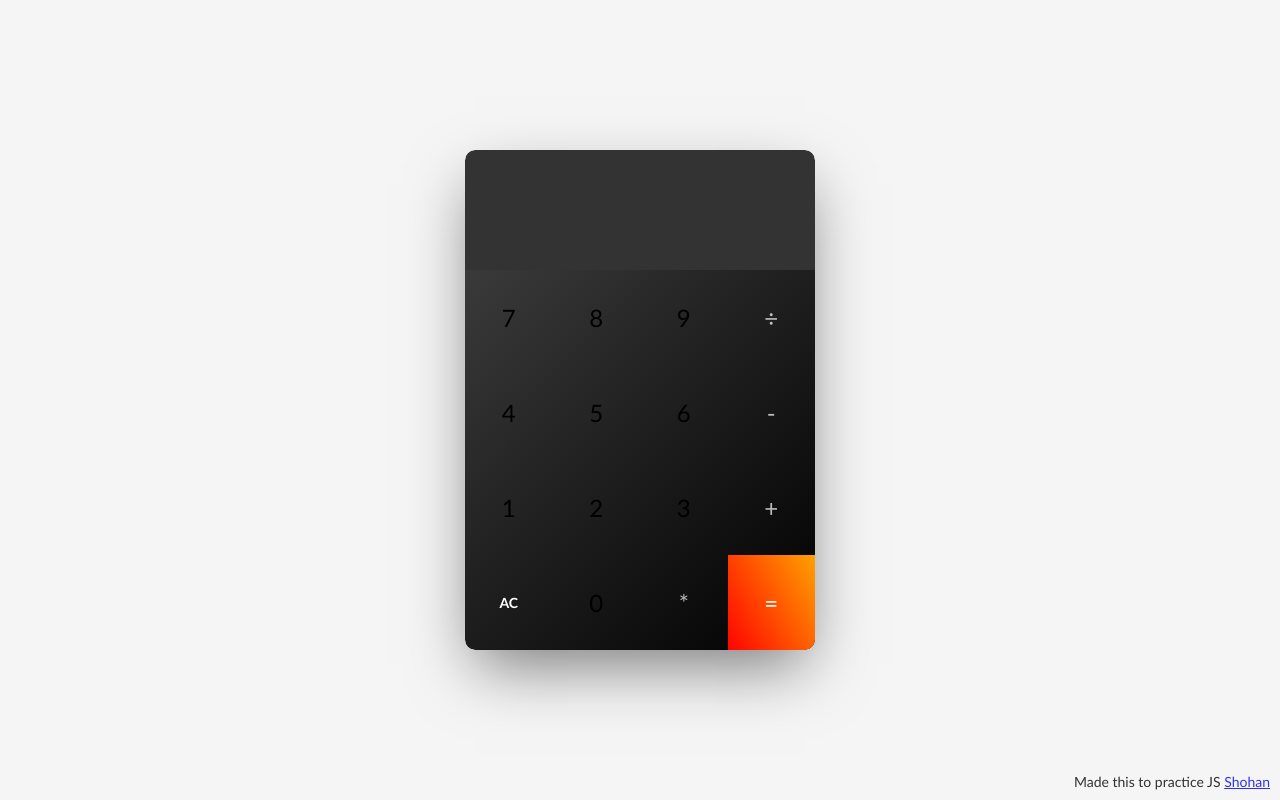
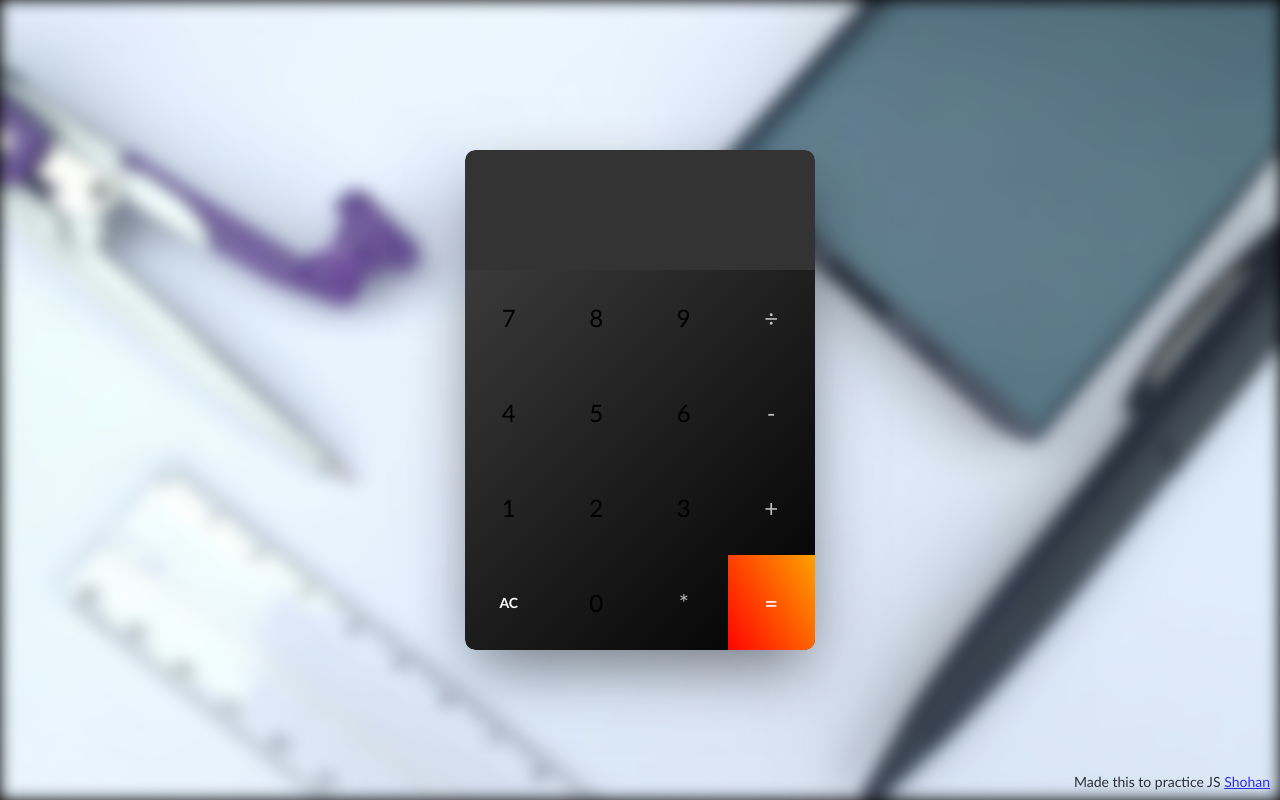
Before and after one commit to shohanislamjoy/calculator_js, a plain HTML site: page index.html in a window 1280 px wide. Drawn offline with Linux system fonts and the light colour scheme.

Commit message:
bg added

```diff
--- a/style.css
+++ b/style.css
@@ -11,7 +11,25 @@ body {
     display: flex;
     justify-content: center;
     align-items: center;
-    background-color: #f5f5f5;
+    background-color: #000000;
+    position: relative;
+    overflow: hidden;
+    /* Ensure the blurred background doesn't overflow */
+}
+
+body::before {
+    content: "";
+    position: absolute;
+    top: 0;
+    left: 0;
+    width: 100%;
+    height: 100%;
+    background-image: url("cal_bg.jpg");
+    background-size: cover;
+    /* Cover the whole screen */
+    filter: blur(8px);
+    -webkit-filter: blur(8px);
+    z-index: -1;
 }
 
 .calculator {
```
Also changed, not shown: cal_bg.jpg (added).
